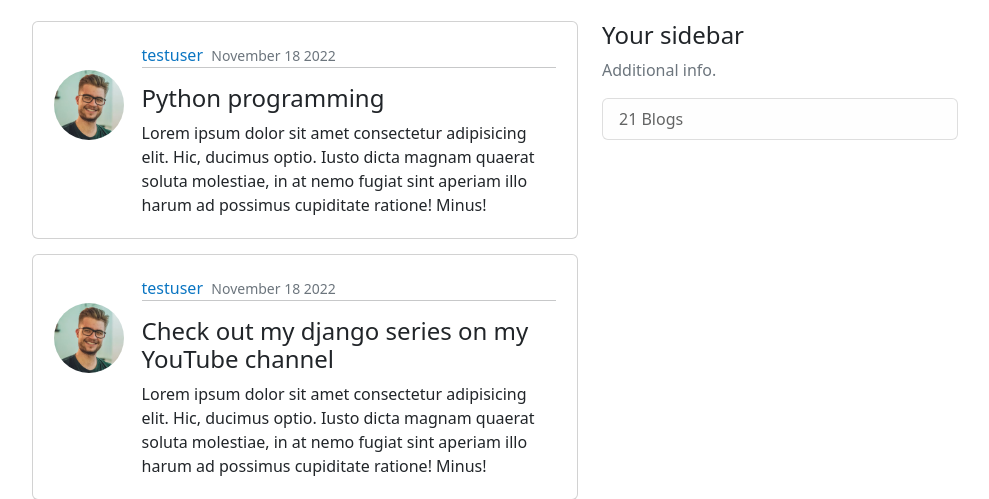
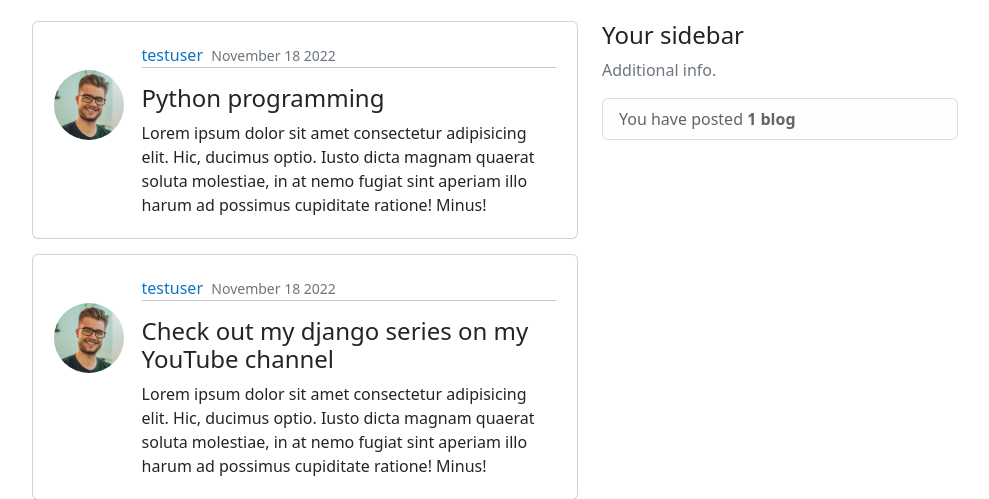
Before and after one commit to MoriKeli/blog, a Django app: template users/templates/users/index.html in a window 1280 px wide. Shown: the part 56-555 px from the top of the page, without its empty margins (240-1229 px from the left). Run offline with Django 4.2, Linux system fonts and the light colour scheme; data comes from the database, SQL or seed files in the repository; the template is opened without the code that fills it: values that come from a table or form of the project are taken from there, most other values are stand-ins (such as "Sample title", 1, 10 or a date in 2020); some libraries are stand-ins or nearby versions.

Commit message:
added total blogs count and a  condition

```diff
--- a/users/templates/users/index.html
+++ b/users/templates/users/index.html
@@ -1,4 +1,5 @@
 {% extends 'users/base.html' %}{% block title %}Homepage{% endblock %}
+{% load crispy_forms_tags %}
 <!DOCTYPE html>
 <html lang="en">
 <head>
@@ -73,7 +74,7 @@
                     <h4>Your sidebar</h4>
                     <p class="text-muted">Additional info.</p>
                     <ul class="list-group">
-                        <li class="list-group-item list-group-item-light">21 Blogs</li>
+                        <li class="list-group-item list-group-item-light">You have posted <b>{% if total_blogs == 1 %}1 blog{% else %}{{ total_blogs }} blogs{% endif %}</b></li>
 
                     </ul>
                 </div>
```
